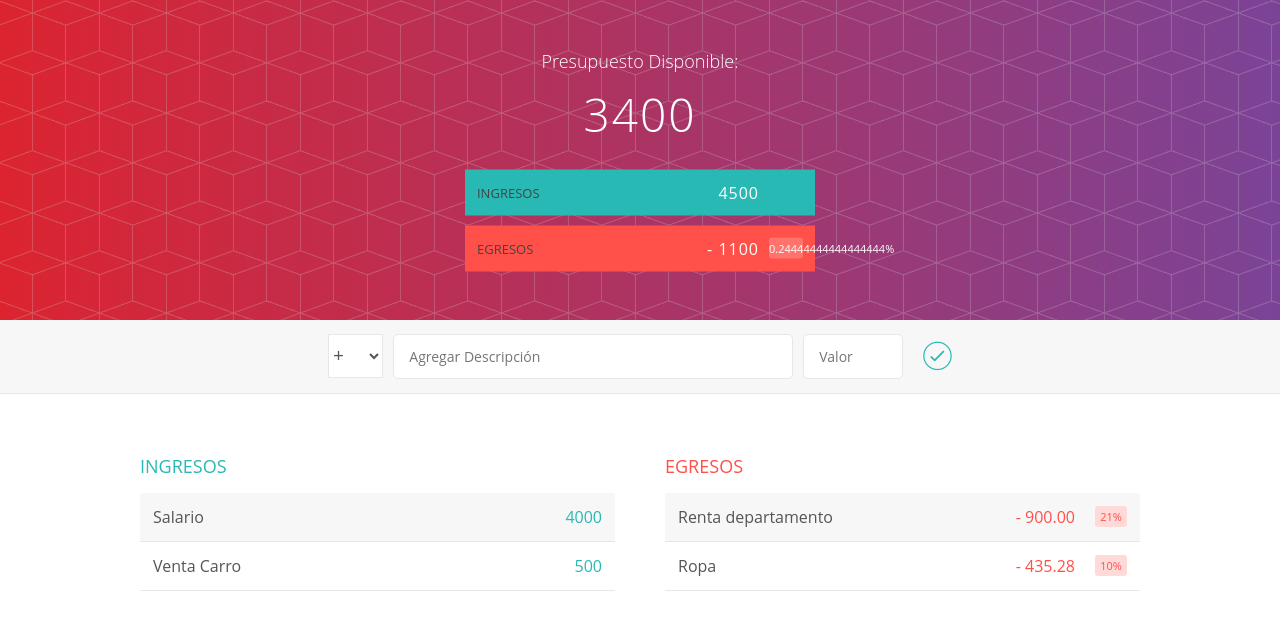
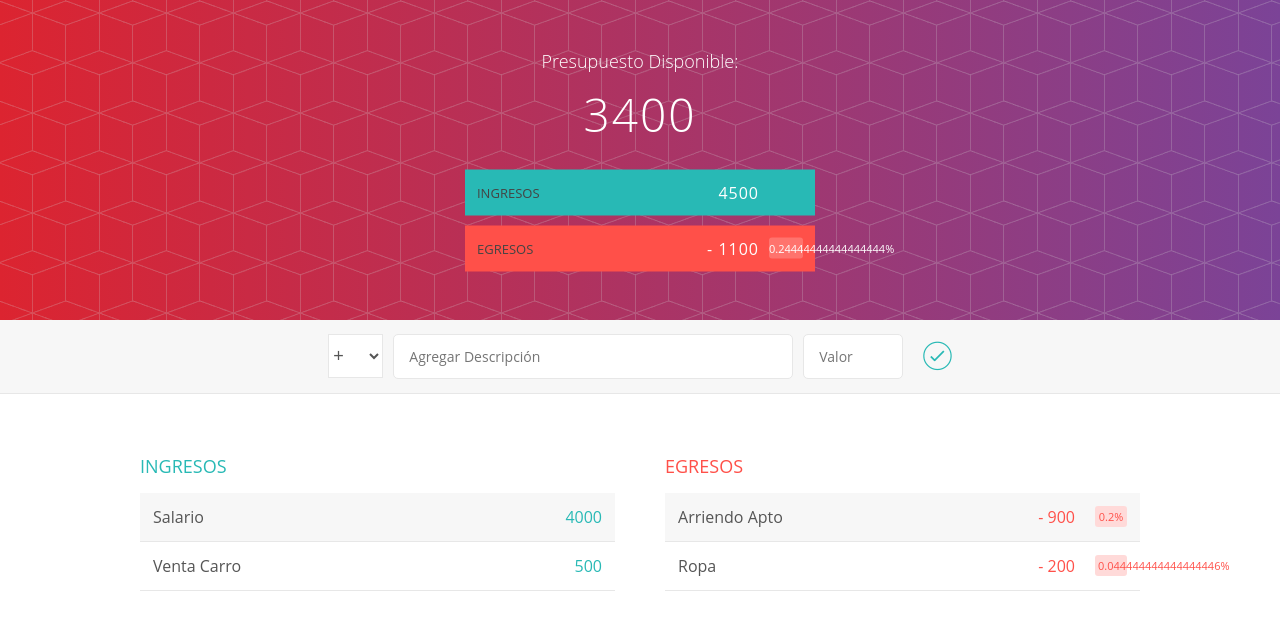
Before and after one commit to MrAnZa/Presupuesto-Angular, an Angular app: page / in a window 1280 px wide. Shown: the top 630 px of the page. Built offline with nearby package versions, Linux system fonts and the light colour scheme.

Commit message:
Egresos Component

```diff
--- a/src/app/app.component.html
+++ b/src/app/app.component.html
@@ -7,5 +7,7 @@
   <app-formulario></app-formulario>
   <div class="contenedor limpiarEstilos">
       <app-ingreso></app-ingreso>
-      <app-egreso></app-egreso>
+      <app-egreso
+		[ingresoTotal]="getIngresoTotal()"
+      ></app-egreso>
   </div>
--- a/src/app/egreso/egreso.component.html
+++ b/src/app/egreso/egreso.component.html
@@ -2,27 +2,15 @@
           <h2 class="egreso_titulo">Egresos</h2>
 
 
-              <div class="elemento limpiarEstilos" >
-                  <div class="elemento_descripcion">Renta departamento</div>
+              <div *ngFor="let egreso of egresos" class="elemento limpiarEstilos" >
+                  <div class="elemento_descripcion">{{egreso.descripcion}}</div>
                   <div class="right limpiarEstilos">
-                      <div class="elemento_valor">- 900.00</div>
-                      <div class="elemento_porcentaje">21%</div>
+                      <div class="elemento_valor">- {{egreso.valor}}</div>
+                      <div class="elemento_porcentaje">{{calcularPorcentaje(egreso)}}%</div>
                       <div class="elemento_eliminar">
-                          <button class="elemento_eliminar--btn"><i class="ion-ios-close-outline"></i></button>
+                          <button class="elemento_eliminar--btn" (click)="eliminarEgreso(egreso)"><i class="ion-ios-close-outline"></i></button>
                       </div>
                   </div>
               </div>
 
-              <div class="elemento limpiarEstilos" >
-                  <div class="elemento_descripcion">Ropa</div>
-                  <div class="right limpiarEstilos">
-                      <div class="elemento_valor">- 435.28</div>
-                      <div class="elemento_porcentaje">10%</div>
-                      <div class="elemento_eliminar">
-                          <button class="elemento_eliminar--btn"><i class="ion-ios-close-outline"></i></button>
-                      </div>
-                  </div>
-              </div>
-
-
       </div>
--- a/src/app/egreso/egreso.component.ts
+++ b/src/app/egreso/egreso.component.ts
@@ -1,15 +1,24 @@
-import { Component, OnInit } from '@angular/core';
-
+import { Component, OnInit,Input } from '@angular/core';
+import {Egreso} from './egreso.model';
+import {EgresoServicio} from './egreso.service';
 @Component({
   selector: 'app-egreso',
   templateUrl: './egreso.component.html',
   styleUrls: ['./egreso.component.css']
 })
 export class EgresoComponent implements OnInit {
-
-  constructor() { }
+egresos: Egreso[]=[];
+@Input() ingresoTotal:number;
+  constructor(private egresoServicio:EgresoServicio) { }
 
   ngOnInit() {
+  	this.egresos=this.egresoServicio.egresos;
+  }
+  eliminarEgreso(egreso: Egreso){
+  	this.egresoServicio.eliminar(egreso);
+  }
+  calcularPorcentaje(egreso:Egreso){
+  	return egreso.valor/this.ingresoTotal;
   }
 
 }
--- a/src/app/egreso/egreso.service.ts
+++ b/src/app/egreso/egreso.service.ts
@@ -5,4 +5,9 @@
 	new Egreso("Arriendo Apto",900),
 	new Egreso("Ropa",200)
 	]
+	eliminar(egreso:Egreso){
+		const indice:number=this.egresos.indexOf(egreso);
+		this.egresos.splice(indice,1);
+
+	}
 }
```
